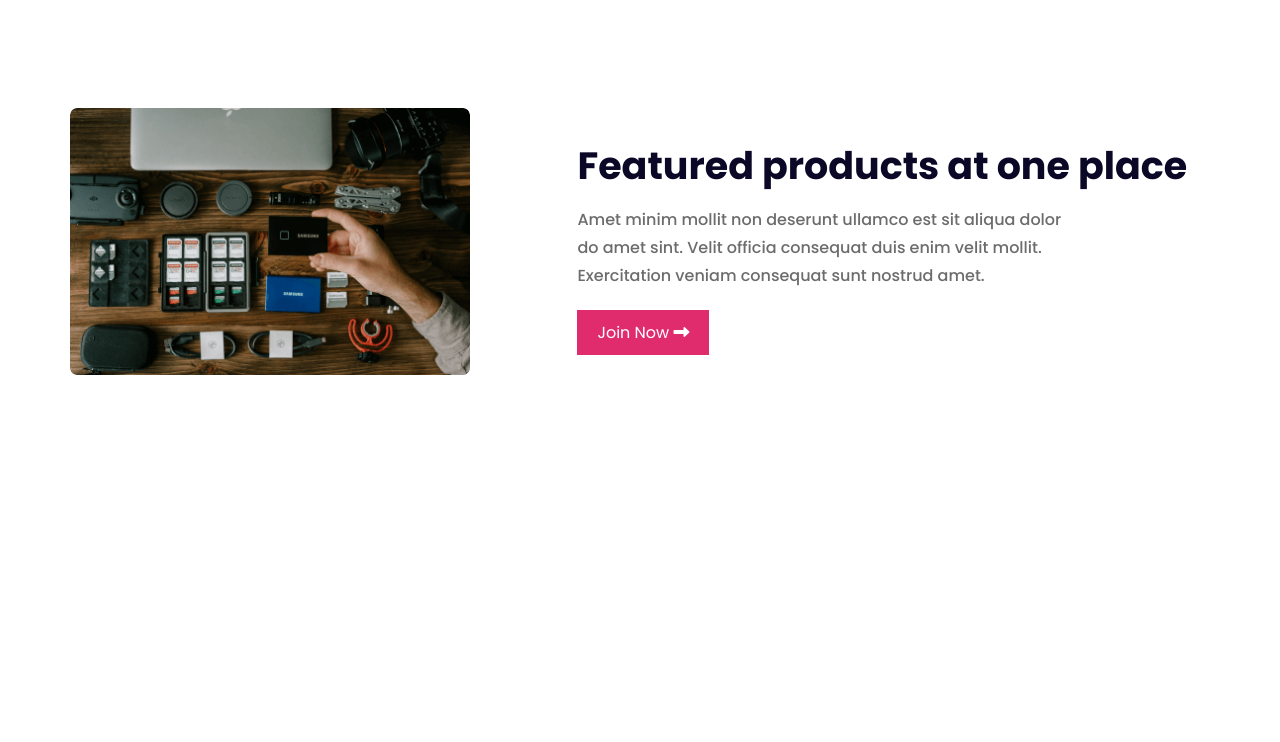
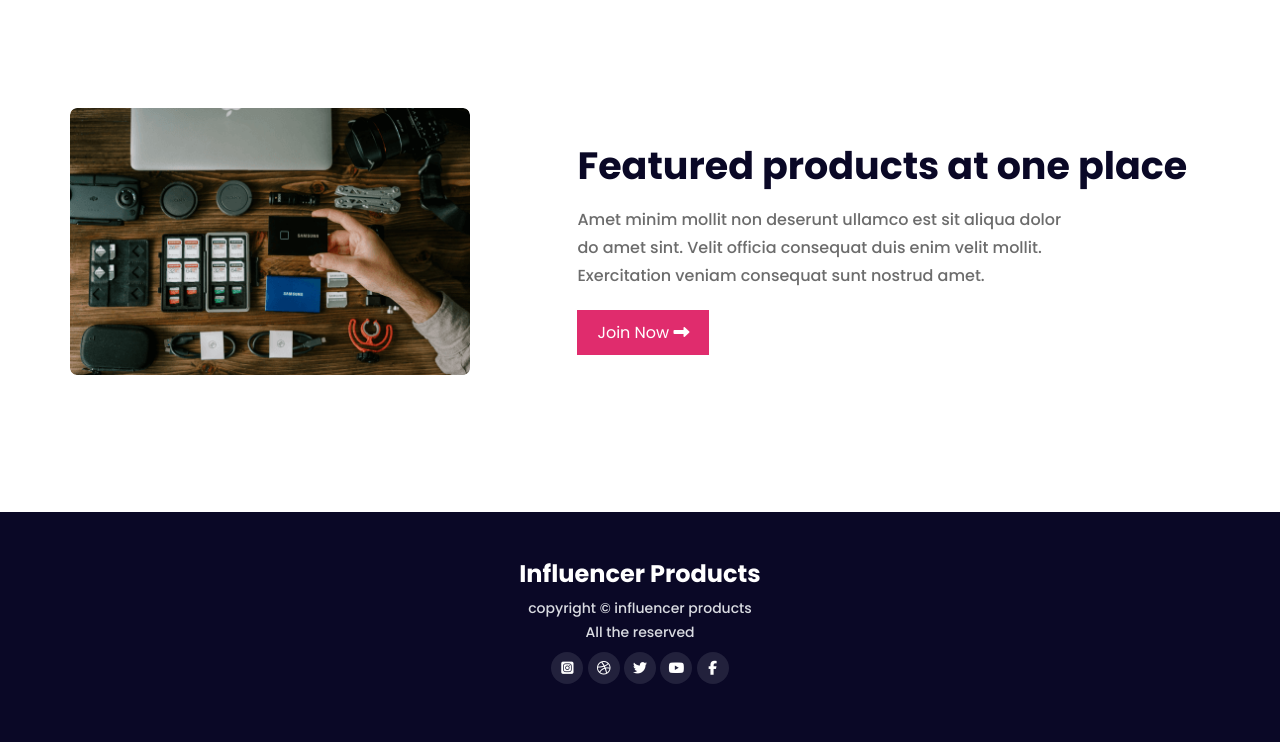
Before and after one commit to sumonbarai/influencer-gear, a plain HTML site: page index.html in a window 1280 px wide. Shown: the part 2520-3262 px from the top of the page. Before the commit the page ends 3032 px from the top, so only its background shows below. Drawn offline with Linux system fonts and the light colour scheme.

Commit message:
footer area commpleted

```diff
--- a/css/style.css
+++ b/css/style.css
@@ -15,6 +15,7 @@ Version         : v 1.10
     4. banner area
     5. product area
     6. join area
+    7. footer area
 
 -----------------------------------------------------*/
 /* font import */
@@ -26,39 +27,44 @@ Version         : v 1.10
 
 @import url('https://fonts.googleapis.com/css2?family=Inter:wght@200;400;600;700&family=Poppins:wght@400;500;600;700&display=swap');
 
-*{
+* {
     margin: 0;
     padding: 0;
     box-sizing: border-box;
 }
+
 html {
     font-size: 62.5%;
 }
-body{
+
+body {
     font-family: 'Poppins', sans-serif;
     font-size: 1.6rem;
     font-weight: 400;
     background-color: #fff;
 }
 
-p{
+p {
     font-family: 'Poppins', sans-serif;
     font-size: 1.6rem;
     font-weight: 500;
     line-height: 2.4rem;
 }
+
 a,
-a:hover{
+a:hover {
     text-decoration: none;
 }
+
 /* input:focus,
 textarea:focus{
     outline: 0;
     box-shadow: rgba(17, 17, 26, 0.05) 0px 1px 0px, rgba(17, 17, 26, 0.1) 0px 0px 8px;
 } */
-ul{
+ul {
     list-style: none;
 }
+
 h1,
 h2,
 h3,
@@ -79,6 +85,7 @@ h6 {
     padding-top: 5rem;
     padding-bottom: 5rem;
 }
+
 .btn {
     display: inline-block;
     background-color: #E02C6D;
@@ -86,30 +93,40 @@ h6 {
     color: #fff;
     padding: 1rem 2rem;
     text-transform: capitalize;
+    transition: background-color .5s ease;
 }
-.btn a{
+.btn:hover{
+    background-color: #22213C;
+}
+
+.btn a {
     color: #fff;
 }
+
 /*---- header area
 ============================================= */
-.header-area .main-menu{
+.header-area .main-menu {
     display: flex;
     justify-content: space-between;
     align-items: center;
 }
-.main-menu .log-area p{
+
+.main-menu .log-area p {
     font-weight: 700;
     font-size: 2.4rem;
     color: #3A3A3A;
     text-transform: capitalize;
 }
-.main-menu .menu-area ul{
+
+.main-menu .menu-area ul {
     display: flex;
     align-items: center;
 }
-.main-menu .menu-area ul li{
+
+.main-menu .menu-area ul li {
     padding: 1.7rem;
 }
+
 .main-menu .menu-area ul li a {
     display: inline-block;
     text-transform: capitalize;
@@ -120,6 +137,7 @@ h6 {
     border-bottom: .2rem solid transparent;
     transition: border-bottom .8s ease;
 }
+
 .main-menu .menu-area ul li a:hover {
     border-bottom: .2rem solid #E02C6D;
 }
@@ -130,33 +148,39 @@ h6 {
 
 /*---- banner area
 ============================================= */
-.banner-area-content{
+.banner-area-content {
     display: flex;
     justify-content: space-between;
     align-items: center;
 
 }
+
 .banner-area-content .left-area,
 .banner-area-content .right-area {
     padding: 20px;
 }
-.banner-area-content .left-area h1{
+
+.banner-area-content .left-area h1 {
     font-size: 5.2rem;
     line-height: 7rem;
     color: #3A3A3A;
 }
-.banner-area-content .left-area p{
+
+.banner-area-content .left-area p {
     color: #3A3A3A;
     margin: 1rem 0;
     padding-bottom: 1rem;
     max-width: 54rem;
 }
-.banner-area-content .left-area .btn .arrow{
+
+.banner-area-content .left-area .btn .arrow {
     padding-left: .5rem;
 }
+
 .banner-area-content .left-area .btn {
     margin-top: .5rem;
 }
+
 .banner-area-content .right-area img {
     width: 44rem;
 }
@@ -167,6 +191,7 @@ h6 {
     width: 8rem;
     height: auto;
 }
+
 .sponcer-area .all-parner {
     display: flex;
     justify-content: space-between;
@@ -174,9 +199,11 @@ h6 {
     padding: 3.6rem 3rem;
     box-shadow: rgb(0 0 0 / 4%) 0px -1px 30px 2px;
 }
-.sponcer-area .company-name img{
+
+.sponcer-area .company-name img {
     width: 100%;
 }
+
 /*---- product area
 ============================================= */
 
@@ -188,59 +215,70 @@ h6 {
     text-align: center;
     padding: 3rem 0;
 }
+
 .all-product {
     display: grid;
     grid-template-columns: repeat(3, 1fr);
     grid-gap: 3rem;
 }
+
 .all-product .single-product {
     padding: 1.7rem 1.5rem;
     box-shadow: 0px 0px 40px rgba(0, 0, 0, 0.15);
     border-radius: 5px;
     cursor: pointer;
 }
+
 .all-product .single-product .thumbnails {
     height: 25.6rem;
     border-radius: .5rem;
 }
+
 .all-product .single-product .thumbnails img {
     width: 100%;
     height: 100%;
     object-fit: cover;
     border-radius: .5rem;
 }
-.all-product .single-product .product-title{
+
+.all-product .single-product .product-title {
     font-weight: 500;
     font-size: 2.8rem;
     color: #18191F;
     text-transform: capitalize;
     padding-top: 1.6rem;
 }
-.all-product .single-product .product-price{
+
+.all-product .single-product .product-price {
     font-family: 'Inter', sans-serif;
     font-weight: 400;
     font-size: 2.4rem;
     color: #000000de;
 }
+
 .all-product .single-product .product-ratting {
     margin-top: .8rem;
 }
-.all-product .single-product .product-ratting .filled{
+
+.all-product .single-product .product-ratting .filled {
     font-size: 1.2rem;
     color: #F78200;
 }
-.all-product .single-product .product-ratting .empty{
+
+.all-product .single-product .product-ratting .empty {
     font-size: 1.2rem;
     color: #000000de;
 }
-.all-product .single-product .product-ratting span{
+
+.all-product .single-product .product-ratting span {
     font-size: 1.6rem;
     color: #000000de;
     padding-left: .5rem;
     font-weight: 400;
 }
-.all-product .single-product .delivery-condition ,
-.all-product .single-product .product-stock ,
+
+.all-product .single-product .delivery-condition,
+.all-product .single-product .product-stock,
 .all-product .single-product .comments {
     font-family: 'Inter', sans-serif;
     font-weight: 700;
@@ -248,6 +286,7 @@ h6 {
     color: #787885;
     line-height: 143%;
 }
+
 .see-more-btn {
     text-transform: capitalize;
     color: #E02C6D;
@@ -255,7 +294,8 @@ h6 {
     margin-top: 2rem;
     font-weight: 700;
 }
-.see-more-btn a{
+
+.see-more-btn a {
     color: #E02C6D;
     padding-right: 1rem;
     padding-top: 2rem;
@@ -264,7 +304,7 @@ h6 {
 
 /*---- join area
 ============================================= */
-.join-area .all-items{
+.join-area .all-items {
     display: flex;
     justify-content: space-between;
     flex-wrap: nowrap;
@@ -272,31 +312,76 @@ h6 {
     padding-bottom: 8rem;
     padding-top: 8rem;
 }
-.join-area .all-items .left-area{
+
+.join-area .all-items .left-area {
     flex-grow: 1;
     padding-right: 4.8rem;
 }
 
-.join-area .all-items .left-area img{
+.join-area .all-items .left-area img {
     width: 40rem;
     border-radius: .7rem;
 }
-.join-area .all-items .right-area{
+
+.join-area .all-items .right-area {
     flex-grow: 2;
     padding-left: 4.8rem;
 }
-.join-area .all-items .right-area h2{
+
+.join-area .all-items .right-area h2 {
     font-size: 3.8rem;
     line-height: 6rem;
     color: #0A0826;
 }
-.join-area .all-items .right-area p{
+
+.join-area .all-items .right-area p {
     color: #6C6C6C;
     margin: 1rem 0;
     line-height: 2.8rem;
     padding-bottom: 1rem;
     max-width: 50rem;
 }
+
 .join-area .all-items .right-area .btn {
     border-radius: 0px;
 }
+
+/*---- footer area
+============================================= */
+.footer-area {
+    padding: 5rem 0;
+    background-color: #0A0826;
+    text-align: center;
+    color: #fff;
+}
+
+.footer-area .footer-logo {
+    font-size: 2.4rem;
+    font-weight: 700;
+    text-transform: capitalize;
+    margin-bottom: 1rem;
+}
+
+.footer-area .copyright-text {
+    font-size: 1.4rem;
+    font-weight: 500;
+    color: #D9DBE1;
+}
+
+.footer-area .social-icons a {
+    font-size: 1.4rem;
+    display: inline-block;
+    color: #fff;
+    width: 3.2rem;
+    height: 3.2rem;
+    line-height: 3.2rem;
+    border-radius: 50%;
+    text-align: center;
+    background-color: #22213C;
+    margin: .8rem 0;
+    transition: background-color .5s ease;
+}
+
+.footer-area .social-icons a:hover {
+    background-color: #E02C6D;
+}
--- a/index.html
+++ b/index.html
@@ -286,8 +286,24 @@
             </div>
         </section>
         <!-- join area end -->
-
     </main>
+    <footer class="footer-area">
+        <!-- footer area start
+    ============================================= -->
+        <div class="container">
+            <p class="footer-logo">influencer products</p>
+            <p class="copyright-text">copyright &copy; influencer products</p>
+            <p class="copyright-text">All the reserved</p>
+            <div class="social-icons">
+                <a href="#"><i class="fab fa-instagram-square"></i></a>
+                <a href="#"><i class="fab fa-dribbble"></i></a>
+                <a href="#"><i class="fab fa-twitter"></i></a>
+                <a href="#"><i class="fab fa-youtube"></i></a>
+                <a href="#"><i class="fab fa-facebook-f"></i></a>
+            </div>
+        </div>
+        <!-- footer area end -->
+    </footer>
 </body>
 
 </html>
```
Lines whose indentation alone changed are shown as unchanged.
